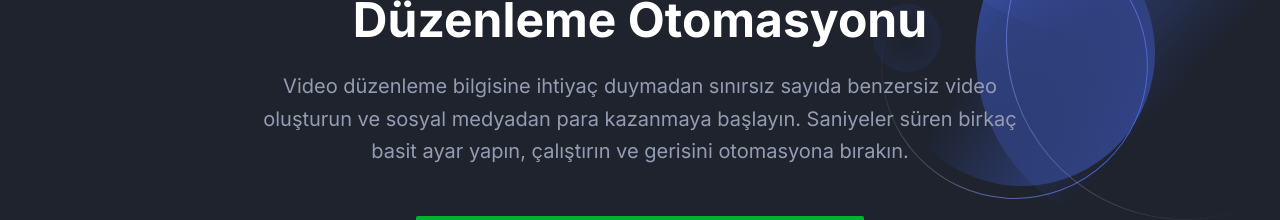
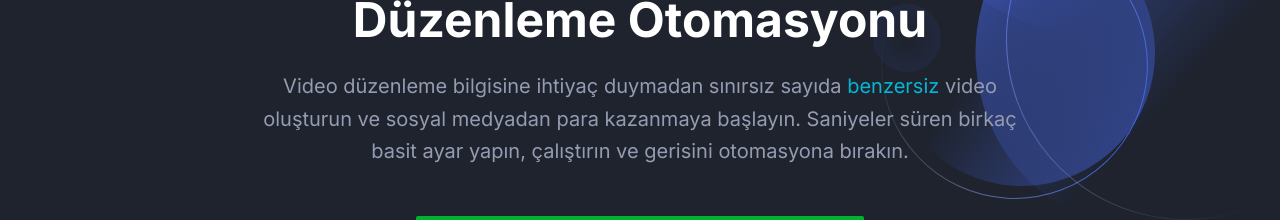
Before and after one commit to f9260/tes8, a Next.js app: page / in a window 1280 px wide. Shown: the part 250-470 px from the top of the page. Built offline with nearby package versions, Linux system fonts and the light colour scheme.

Commit message:
Update index.tsx

```diff
--- a/src/components/Hero/index.tsx
+++ b/src/components/Hero/index.tsx
@@ -17,7 +17,7 @@ const Hero = () => {
                   VE3.Plus - Sınırsız Video Düzenleme Otomasyonu
                 </h1>
                 <p className="mb-12 text-base !leading-relaxed text-body-color dark:text-body-color-dark sm:text-lg md:text-xl">
-                  Video düzenleme bilgisine ihtiyaç duymadan sınırsız sayıda benzersiz video oluşturun ve sosyal medyadan para kazanmaya başlayın.
+                  Video düzenleme bilgisine ihtiyaç duymadan sınırsız sayıda <span className="text-cyan-500">benzersiz</span> video oluşturun ve sosyal medyadan para kazanmaya başlayın.
                   Saniyeler süren birkaç basit ayar yapın, çalıştırın ve gerisini otomasyona bırakın.
                 </p>
                 <div className="flex flex-col items-center justify-center space-y-4">
```
